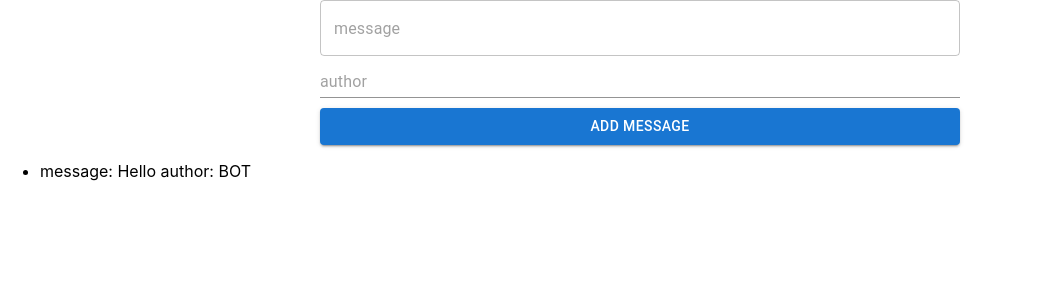
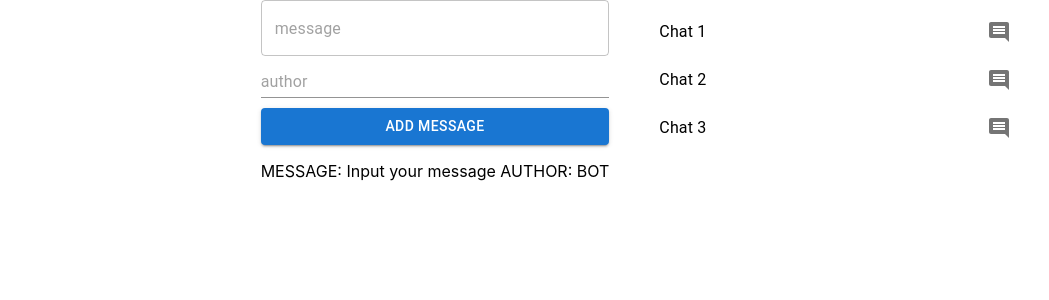
Before and after one commit to SergejM1988/MessageList, a React (Create React App) app in the folder lesson_1/: page /chatlist in a window 1280 px wide. Shown: the top 300 px of the page, without its empty margins (0-1049 px from the left). Built offline with nearby package versions, Linux system fonts and the light colour scheme.

Commit message:
add ChatList

```diff
--- a/lesson_1/src/App.js
+++ b/lesson_1/src/App.js
@@ -1,9 +1,11 @@
 import React, { useEffect } from "react"
 import { useState } from "react"
+import { useRef } from "react"
 import styles from './App.module.css'
 import uuid from 'react-uuid'
 import Button from '@mui/material/Button';
 import TextField from '@mui/material/TextField';
+import ChatList from "./components/ChatList"
 
 
 
@@ -15,6 +17,8 @@ function App () {
       message:'',
       author : ''
     };
+    const inputRef = useRef(null)
+
 
     const handleSubmit = (e) => {
       e.preventDefault();
@@ -22,16 +26,16 @@ function App () {
         message: messageList,
         author: authorList}
       setShowMessage([...showMessage, message])
-      console.log(authorList)
       setMessageList('')
       setAuthorList('')
+      inputRef.current.focus();
     }
     useEffect(() => {
-      if (authorList[authorList.length-1] !== 'BOT' || authorList === '') {
-        console.log(showMessage[showMessage.length-1])
+      if (authorList[authorList.length-1] !== 'BOT') {
         const timeout = setTimeout(() => {
-          setShowMessage([...showMessage, {message: 'Hello', author:'BOT'}])
+          setShowMessage([...showMessage, {message: 'Input your message', author:'BOT'}])
         }, 1500)
+
 
         return () => {
           clearTimeout(timeout)
@@ -41,16 +45,21 @@ function App () {
 
     return(
      <>
+     <div className = { styles.chatWindow }>
+        <div className = { styles.form }>
         <form onSubmit={handleSubmit} className = { styles.messageInput }>
-         <TextField id="outlined-basic" variant="outlined" placeholder="message"  type="text" value={messageList} onChange={e => setMessageList(e.target.value)}/>
+         <TextField ref = {inputRef} id="outlined-basic" variant="outlined" placeholder="message"  type="text" value={messageList} onChange={e => setMessageList(e.target.value)}/>
          <TextField id="standard-basic"  variant="standard" placeholder="author"  type="text" value={authorList} onChange={e => setAuthorList(e.target.value)}/>
          <Button type="submit" variant="contained">Add message</Button>
         </form>
         <ul>
          {showMessage.map ((item) => (
-           <li key={uuid()}>message: {item.message} author: {item.author}</li>
+           <li key={uuid()}>MESSAGE: {item.message} AUTHOR: {item.author}</li>
          ))}
         </ul>
+        </div>
+        <ChatList />
+        </div>
      </>
     )
 }
--- a/lesson_1/src/App.module.css
+++ b/lesson_1/src/App.module.css
@@ -1,7 +1,18 @@
 .messageInput {
     display: flex;
     flex-direction: column;
-    max-width: 50%;
     margin: 0 auto;
     gap: 10px;
 }
+.form {
+    margin-right: 50px;
+}
+.form ul {
+    list-style: none;
+    padding-left: 0;
+    text-align: center;
+}
+.chatWindow {
+    display: flex;
+    justify-content: center;
+}
--- /dev/null
+++ b/lesson_1/src/components/ChatList.jsx
@@ -0,0 +1,28 @@
+import * as React from 'react';
+import List from '@mui/material/List';
+import ListItem from '@mui/material/ListItem';
+import ListItemText from '@mui/material/ListItemText';
+import CommentIcon from '@mui/icons-material/Comment';
+import IconButton from '@mui/material/IconButton';
+export default function ChatList () {
+    return (
+       <>
+       <List sx={{ width: '100%', maxWidth: 360, bgcolor: 'background.paper' }}>
+      {[1, 2, 3].map((value) => (
+        <ListItem
+          key={value}
+          disableGutters
+          secondaryAction={
+            <IconButton aria-label="comment">
+              <CommentIcon />
+            </IconButton>
+          }
+        >
+          <ListItemText primary={`Chat ${value}`} />
+        </ListItem>
+      ))}
+    </List>
+
+       </>
+    )
+}
```
